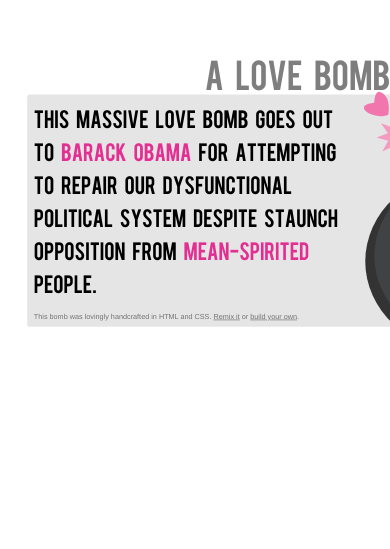
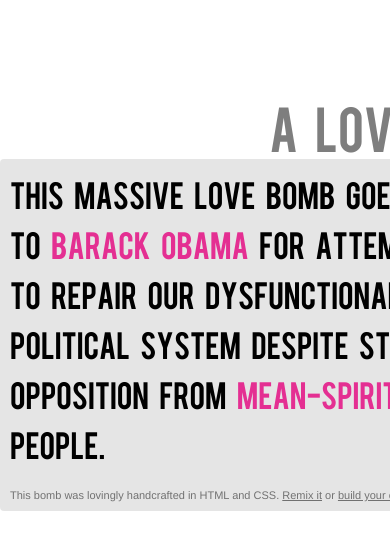
Before and after one commit to toolness/lovebomb.me, a plain HTML site: page templates/atul.html in a window 390 px wide. Shown: the part 115-664 px from the top of the page. Drawn offline with Linux system fonts and the light colour scheme.

Commit message:
removed webkit transform on small size b/c it messes with changing the background color.

```diff
--- a/templates/atul-files/styles.css
+++ b/templates/atul-files/styles.css
@@ -81,7 +81,5 @@ img.lovebomb {
   html {
     -moz-transform: scale(0.66);
     -moz-transform-origin: 10% 10%;
-    -webkit-transform: scale(0.66);
-    -webkit-transform-origin: 10% 10%;
   }
 }
```
